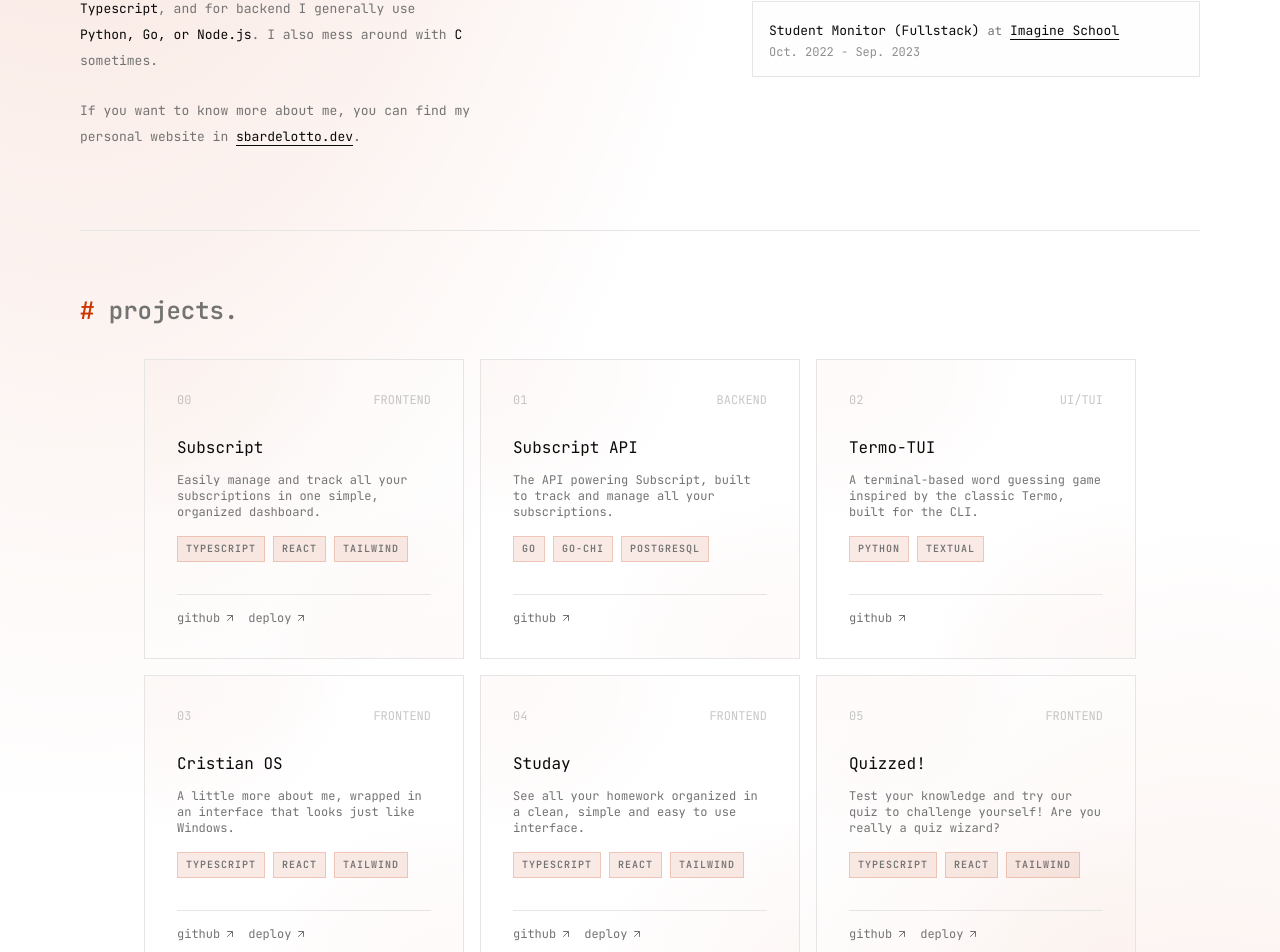
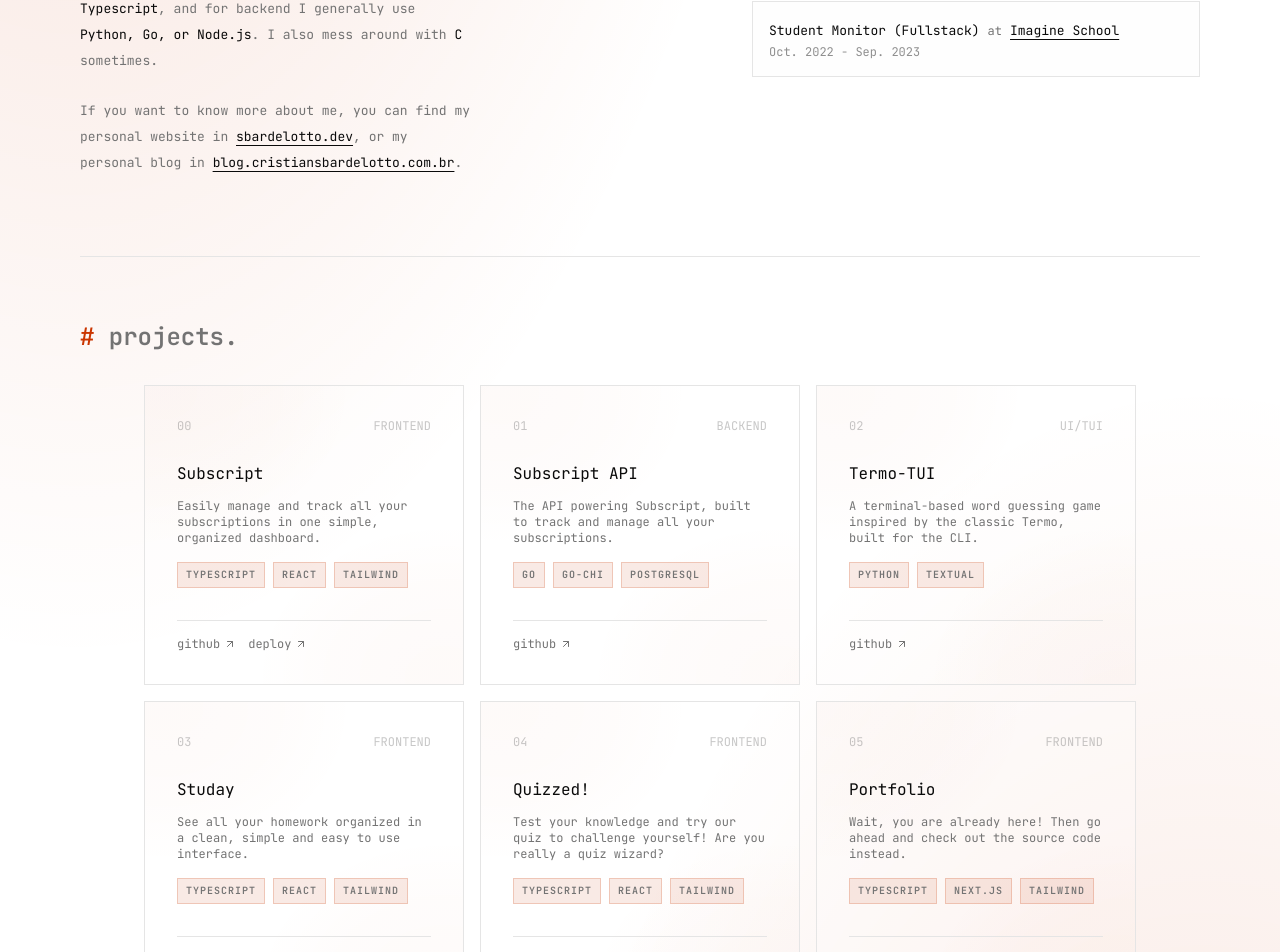
Before and after one commit to cristian-sbardelotto/portfolio, a React (Vite) app: page / in a window 1280 px wide. Shown: the part 1044-1996 px from the top of the page. Built offline with nearby package versions, Linux system fonts and the light colour scheme.

Commit message:
feat: add blog link and change projects list

```diff
--- a/src/components/sections/about.tsx
+++ b/src/components/sections/about.tsx
@@ -37,6 +37,10 @@ export function About() {
             <LinkPopover href='https://sbardelotto.dev'>
               sbardelotto.dev
             </LinkPopover>
+            , or my personal blog in{' '}
+            <LinkPopover href='https://blog.cristiansbardelotto.com.br'>
+              blog.cristiansbardelotto.com.br
+            </LinkPopover>
             .
           </p>
         </article>
--- a/src/constants/projects.ts
+++ b/src/constants/projects.ts
@@ -29,16 +29,6 @@ export const projects = [
   },
   {
     id: window.crypto.randomUUID(),
-    title: 'Cristian OS',
-    area: 'frontend',
-    description:
-      'A little more about me, wrapped in an interface that looks just like Windows.',
-    technologies: ['typescript', 'react', 'tailwind'],
-    github: 'https://github.com/cristian-sbardelotto/cristian-os',
-    deploy: 'https://cristian-os.vercel.app/',
-  },
-  {
-    id: window.crypto.randomUUID(),
     title: 'Studay',
     area: 'frontend',
     description:
@@ -59,16 +49,6 @@ export const projects = [
   },
   {
     id: window.crypto.randomUUID(),
-    title: 'Cristian Links',
-    area: 'frontend',
-    description:
-      'A minimalist links page with my most important projects and profiles in one place.',
-    technologies: ['typescript', 'react', 'tailwind'],
-    github: 'https://github.com/cristian-sbardelotto/cristian-links',
-    deploy: 'https://cristian-links.vercel.app/',
-  },
-  {
-    id: window.crypto.randomUUID(),
     title: 'Portfolio',
     area: 'frontend',
     description:
```
